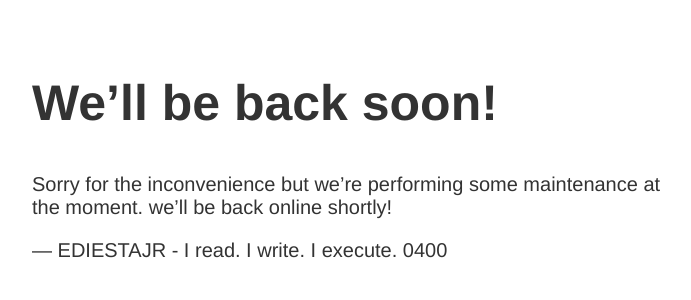
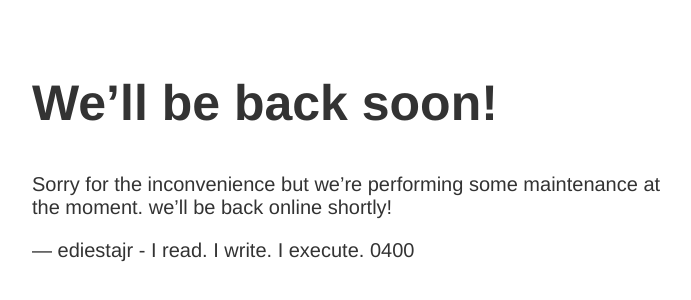
Before and after one commit to ediestajr/codepipeline, a plain HTML site: page index.html in a window 1280 px wide. Shown: the part 126-426 px from the top of the page, without its empty margins (283-974 px from the left). Drawn offline with Linux system fonts and the light colour scheme.

Commit message:
initial commit - added index.html - func2

```diff
--- a/index.html
+++ b/index.html
@@ -13,6 +13,6 @@
     <h1>We&rsquo;ll be back soon!</h1>
     <div>
         <p>Sorry for the inconvenience but we&rsquo;re performing some maintenance at the moment. we&rsquo;ll be back online shortly!</p>
-        <p>&mdash; EDIESTAJR - I read. I write. I execute. 0400</p>
+        <p>&mdash; ediestajr - I read. I write. I execute. 0400</p>
     </div>
 </article>
```
